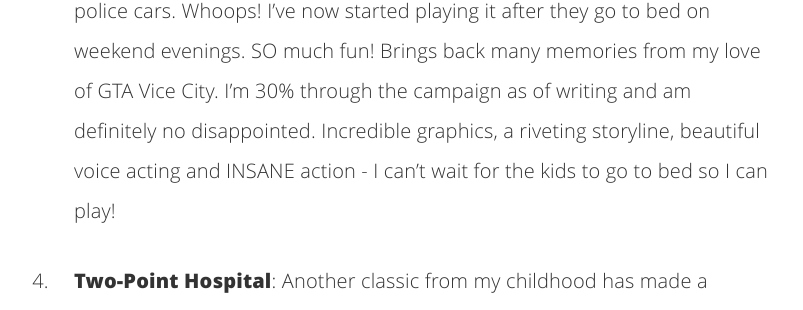
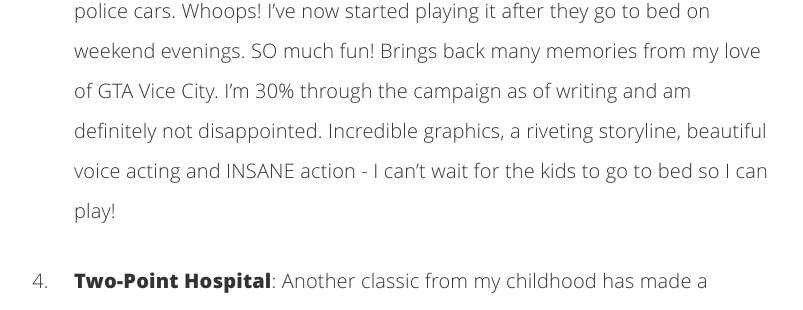
Before and after one commit to hobojoe1848/hobojoe1848.github.io, a Jekyll site: the page built from _posts/2020-06-29-gaming-sessions.md, in a window 1280 px wide and 900 px high, scrolled down 1656 px. Shown: the part 343-653 px from the top of the window, without its empty margins (226-1029 px from the left). Built offline with Jekyll 4.4.1, drawn with Linux system fonts in a browser that asks for light colours; comment, search, counter and statistics services are not loaded; some of the changed text lies outside the part shown.

Commit message:
Typo in gaming sessions article

```diff
--- a/_posts/2020-06-29-gaming-sessions.md
+++ b/_posts/2020-06-29-gaming-sessions.md
@@ -38,7 +38,7 @@
 
 2. **Planetary Annihilation**: Back in the day, Total Annihilation was my game of choice. NOTHING has come close to beating the feeling I got playing that game! I bought Planetary Annihilation because it felt a little less "heavy" and much quicker than Supreme Commander. I wasn't disappointed! It's been a lot of fun jumping in and conquering one planet at a time, launching moons at enemies and just overall kicking ass.
 
-3. **Grand Theft Auto V**: I had to stop playing this game shortly after it was released when my son saw me playing it and asked my why I was shooting police cars. Whoops! I've now started playing it after they go to bed on weekend evenings. SO much fun! Brings back many memories from my love of GTA Vice City. I'm 30% through the campaign as of writing and am definitely no disappointed. Incredible graphics, a riveting storyline, beautiful voice acting and INSANE action - I can't wait for the kids to go to bed so I can play!
+3. **Grand Theft Auto V**: I had to stop playing this game shortly after it was released when my son saw me playing it and asked my why I was shooting police cars. Whoops! I've now started playing it after they go to bed on weekend evenings. SO much fun! Brings back many memories from my love of GTA Vice City. I'm 30% through the campaign as of writing and am definitely not disappointed. Incredible graphics, a riveting storyline, beautiful voice acting and INSANE action - I can't wait for the kids to go to bed so I can play!
 
 4. **Two-Point Hospital**: Another classic from my childhood has made a return. The old Theme Hospital game was a favourite for me and my brother. Two-Point Hospital takes the classic, improves the graphics, adds all of the features I remember we wish we had as kids, throws in a decent reason for building multiple hospitals and makes me laugh my ass off. The radio station + the nurse speaking over the P.A system has me in stitches all the time. "Patients are reminded to have a nice day... because it may be their last." AMAZING.
 
```
